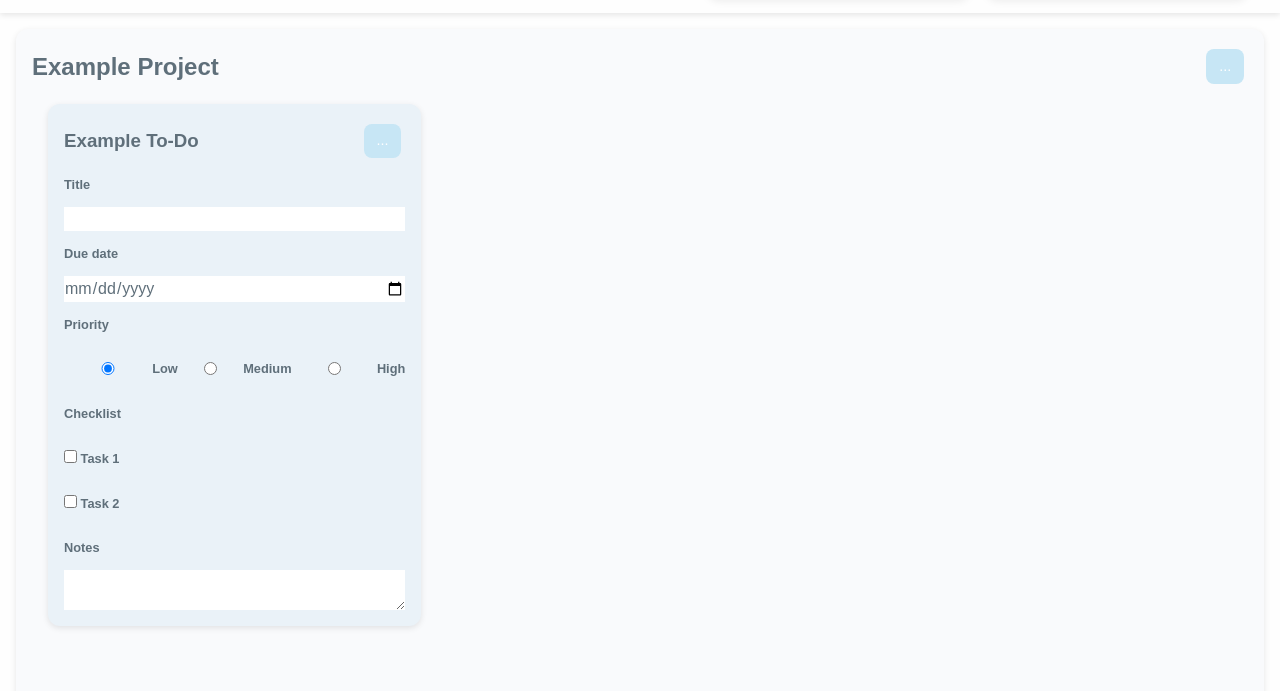
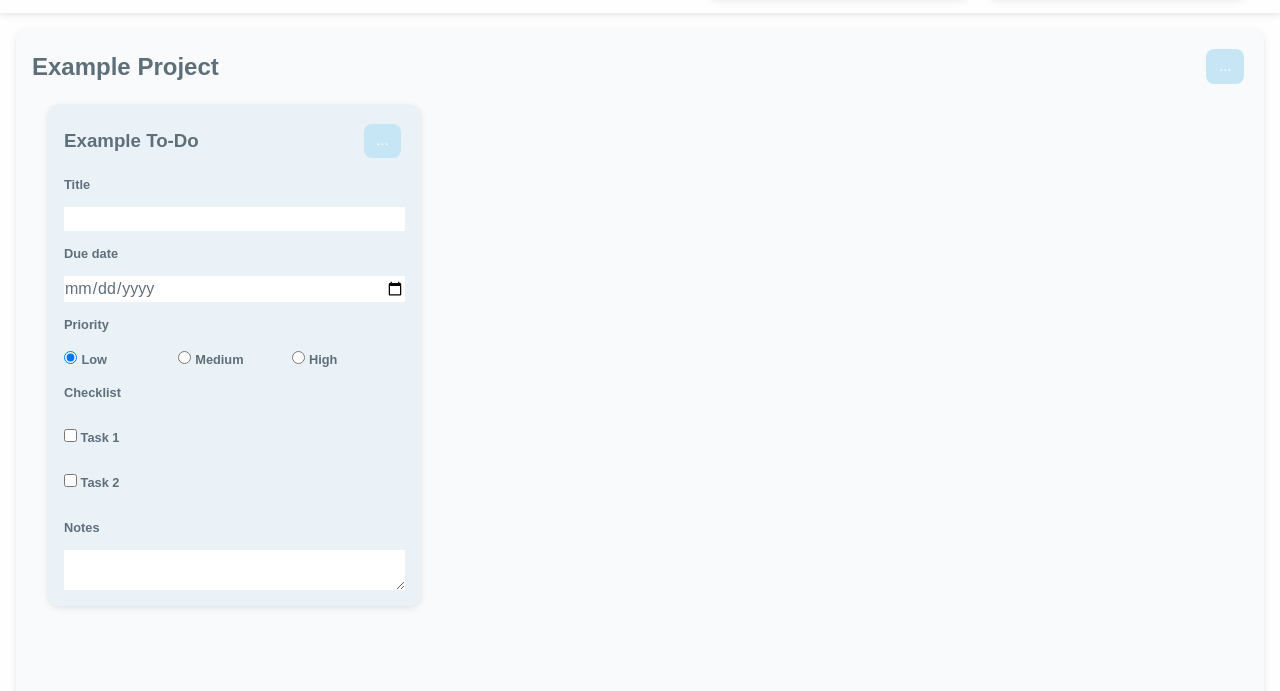
Before and after one commit to HugsyMal0n3/todo, a website built with webpack: page src/index.html in a window 1280 px wide. Shown: the part 109-800 px from the top of the page. Built offline with nearby package versions, Linux system fonts and the light colour scheme.

Commit message:
Refactor: .css to improve radial button layout

```diff
--- a/src/styles.css
+++ b/src/styles.css
@@ -97,8 +97,8 @@ button:hover {
   background-color: var(--pastel-navy-mist);
 }
 
-.project div,
-.todo div {
+.project div:first-child,
+.todo div:first-child {
   display: grid;
   grid-template-columns: 1fr auto;
   align-items: center;
```
